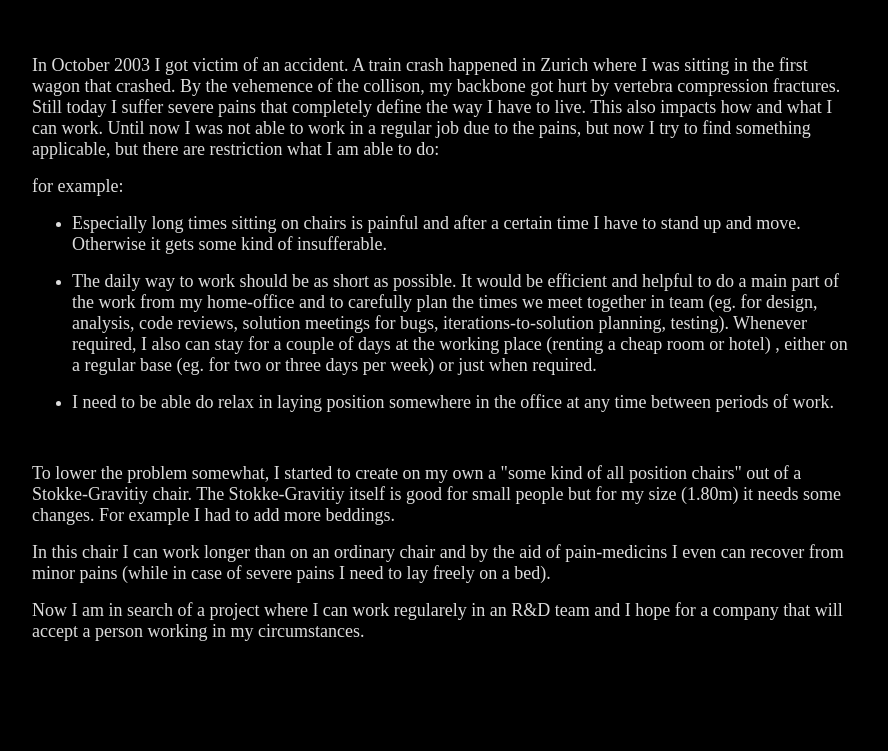
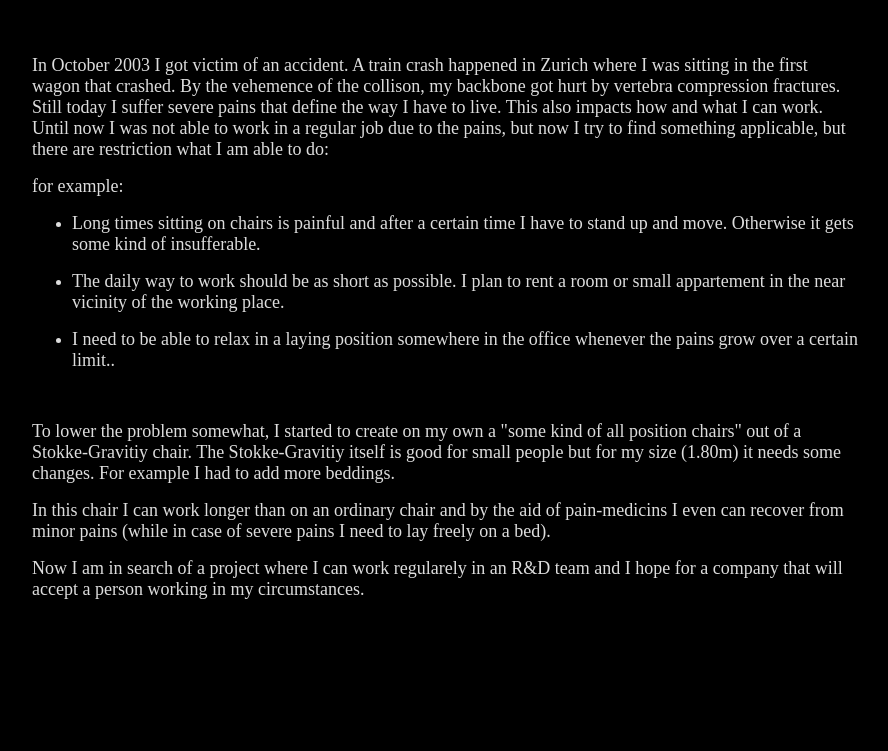
Before and after one commit to ipupiara/JoesTriac, a plain HTML site: page JTWebPages/apply/apply.html in a window 1280 px wide. Shown: the part 48-799 px from the top of the page, without its empty margins (133-1021 px from the left). Drawn offline with Linux system fonts and the light colour scheme.

Commit message:
docu changes

```diff
--- a/JTWebPages/apply/apply.html
+++ b/JTWebPages/apply/apply.html
@@ -11,29 +11,25 @@ Working handicapped due to chronic pains</H1>
 	<p align="left"><font size="4">In October 2003 I got victim of an accident.
 	A train crash happened in Zurich where I was sitting in the first wagon that
 	crashed. By the vehemence of the collison, my backbone got hurt by vertebra
-	compression fractures. Still today I suffer severe pains that completely
-	define the way I have to live. This also impacts how and what I can work.
+	compression fractures. Still today I suffer severe pains that define the way I have to live. This also impacts how and what I can work.
 	Until now I was not able to work in a regular job due to the pains, but now
 	I try to find something applicable, but there are restriction what I am able
 	to do:</font></p>
 	<p align="left"><font size="4">for example:</font></p>
 	<ul>
 		<li>
-		<p align="left"><font size="4">Especially long times sitting on chairs is
+		<p align="left"><font size="4">Long times sitting on chairs is
 	painful and after a certain time I have to stand up and move. Otherwise
 	it gets some kind of insufferable. </font></p></li>
 		<li>
 		<p align="left"><font size="4">The daily way to work should be as short as
-	possible. It would be efficient and helpful to do a main part of the work from my
-	home-office and to carefully plan the times we meet together in team (eg.
-	for design, analysis, code reviews, solution meetings for bugs,
-	iterations-to-solution planning, testing). Whenever required, I also can stay for a
-	couple of days at the working place (renting a cheap room or hotel) , either
-	on a regular base (eg. for two or three days per week) or just when required.</font></p>
+	possible. I plan to rent a room or small appartement in the near vicinity of
+		the working place.</font></p>
 		</li>
 		<li>
-		<p align="left"><font size="4">I need to be able do relax in laying position
-		somewhere in the office at any time between periods of work.</font></p>
+		<p align="left"><font size="4">I need to be able to relax in a laying
+		position somewhere in the office whenever the pains grow over a certain
+		limit..</font></p>
 		</li>
 	</ul>
 	<p align="left">&nbsp;</p>
@@ -100,19 +96,17 @@ Working handicapped due to chronic pains</H1>
 <p>&nbsp;</p>
 <div style="position: absolute; width: 982px; height: 1091px; z-index: 3; left: 159px; top: 1541px" id="layer5">
 	and finally my own creation<p>additional beddings bring relief to one's back</p>
-	<p><img border="0" src="DSCF3801Resized.jpg" width="478" height="359"></p>
+	<p><img alt="" height="475" src="DSCF5661-c3.jpg" width="400"></p>
 	<div style="position: absolute; width: 405px; height: 518px; z-index: 1; left: 535px; top: 70px" id="layer6">
 		<img border="0" src="DSCF3798Resized.jpg" width="389" height="516"></div>
 	<p>&nbsp;</p>
-	<p>&nbsp;<p>&nbsp;<p>&nbsp;<p>&nbsp;<p>a planned additional wooden stick
+	<p>&nbsp;<p>&nbsp;<p>&nbsp;<p>&nbsp;<p>an additional wooden stick
 	will allow more positions for feet and legs, helpful in relieving tensions
 	allover ones body<p>
 	<img border="0" src="DSCF3803Resized.jpg" width="685" height="513"><p>
 	&nbsp;<p>
-	next I will try to create a table which can be used in all position of the
-	chair as well as in standing position. This should be a&nbsp; metal
-	construction, so it's time to use my tig welding machine
-	once more.....<p>
+	As next I am planning to create a table which can be used in all position of
+	the chair as well as in standing position. <p>
 	&nbsp;<p>
 	<a href="../index.html">home</a></div>
 <p>&nbsp;</p>
```
Also changed, not shown: JTWebPages/apply/DSCF5661-c3.jpg (added), 1 other file.
